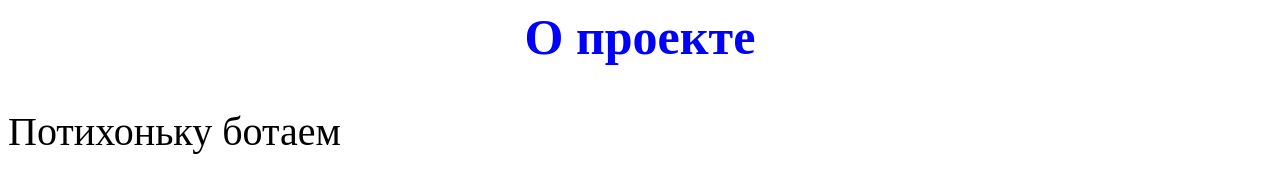
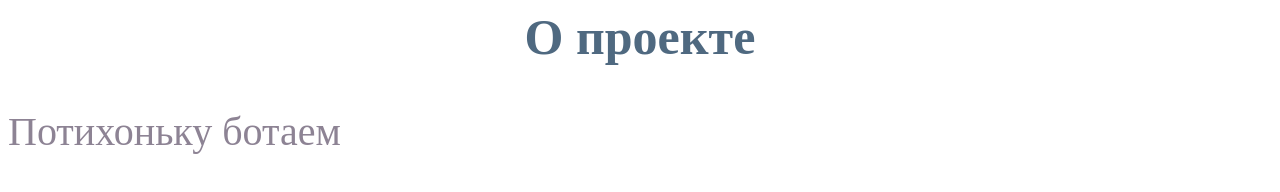
Before and after one commit to elpomidorio/HTML-webik, a plain HTML site: page docs/proekt.html in a window 1280 px wide. Shown: the top 192 px of the page. Drawn offline with Linux system fonts and the light colour scheme; grey boxes are pictures that could not be loaded.

Commit message:
Update proekt.html

```diff
--- a/docs/proekt.html
+++ b/docs/proekt.html
@@ -4,10 +4,11 @@
 	h2 {
 	font-size: 50px;
 	text-align: center;
-	color: Blue;
+	color: #4F6980;
 	}
 	p {
 	font-size: 40px;
+	color: #8D8394;
 	}
 	</style>
 </head>
```
